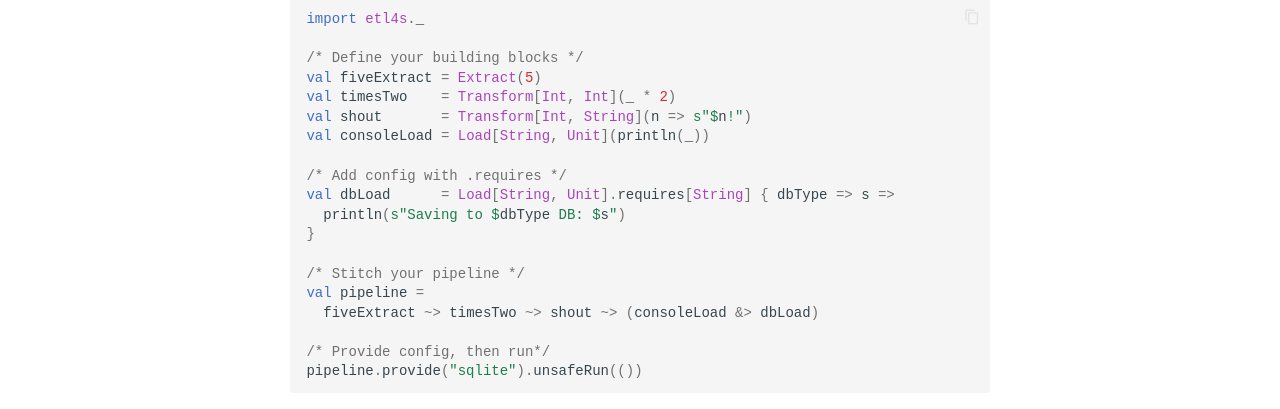
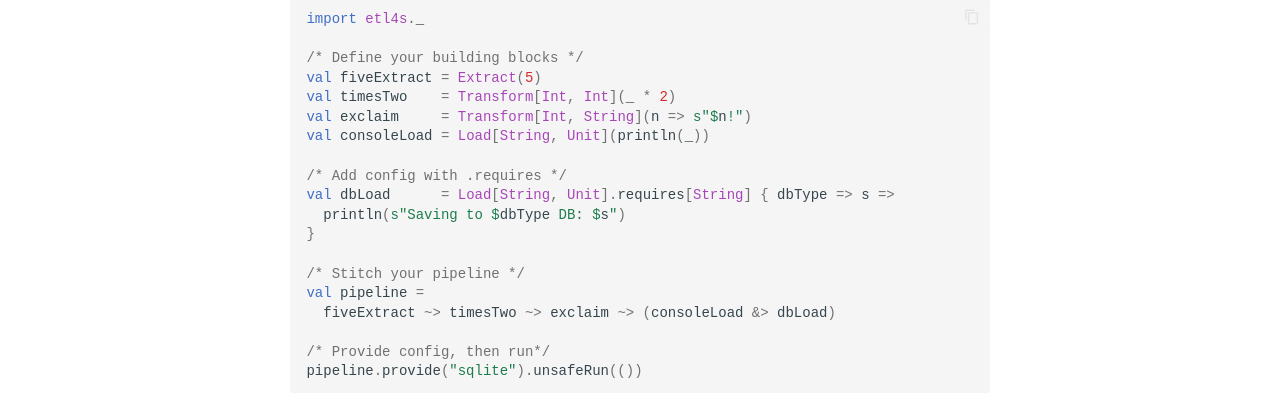
Before and after one commit to mattlianje/etl4s, an MkDocs documentation site: the page built from docs/index.md, in a window 1280 px wide. Shown: the part 528-937 px from the top of the page. Built offline with MkDocs 1.6.1 and Material for MkDocs 9.7.7, drawn with Linux system fonts in a browser that asks for light colours; comment, search, counter and statistics services are not loaded.

Commit message:
feat: update example

```diff
--- a/docs/index.md
+++ b/docs/index.md
@@ -175,7 +175,7 @@ import etl4s._
 /* Define your building blocks */
 val fiveExtract = Extract(5)
 val timesTwo    = Transform[Int, Int](_ * 2)
-val shout       = Transform[Int, String](n => s"$n!")
+val exclaim     = Transform[Int, String](n => s"$n!")
 val consoleLoad = Load[String, Unit](println(_))
 
 /* Add config with .requires */
@@ -185,7 +185,7 @@ val dbLoad      = Load[String, Unit].requires[String] { dbType => s =>
 
 /* Stitch your pipeline */
 val pipeline =
-  fiveExtract ~> timesTwo ~> shout ~> (consoleLoad &> dbLoad)
+  fiveExtract ~> timesTwo ~> exclaim ~> (consoleLoad &> dbLoad)
 
 /* Provide config, then run*/
 pipeline.provide("sqlite").unsafeRun(())
```
